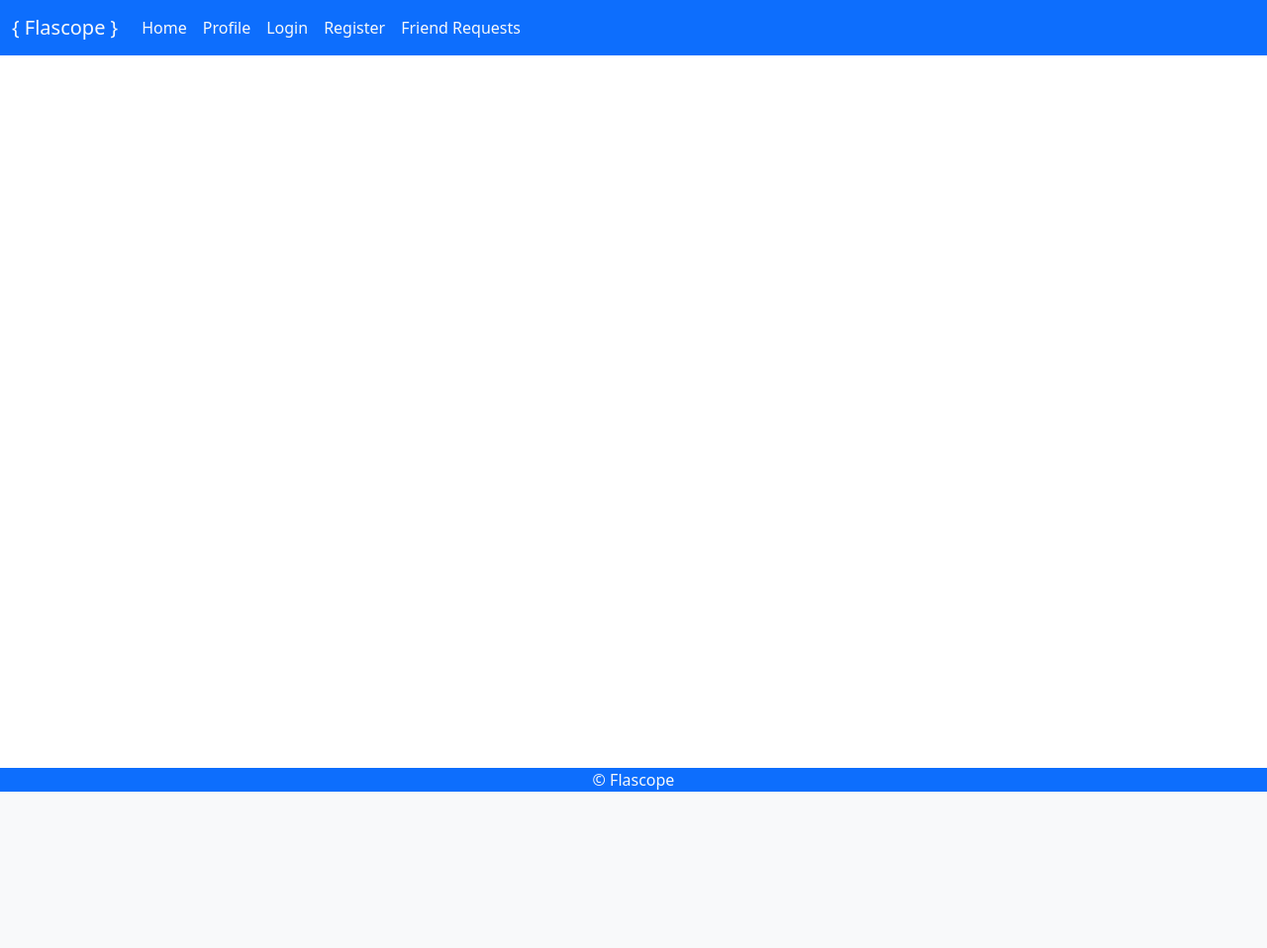
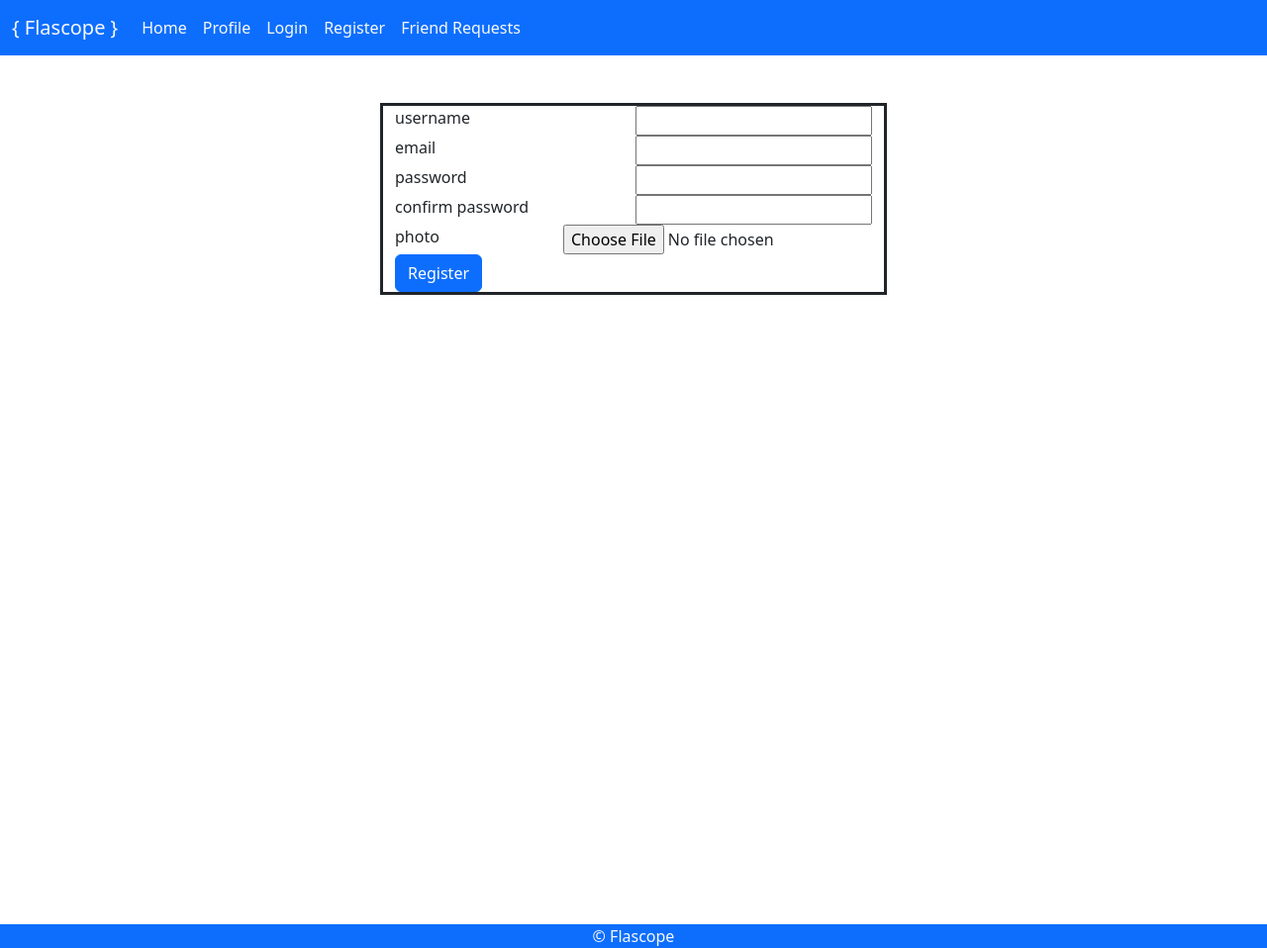
Before and after one commit to mahmoudramadan0040/Social-App, a Flask app: template flask_app/templates/login.html in a window 1280 px wide. Shown: the whole page at 99% size. Before the commit the page ends 800 px from the top, so only its background shows below. Run offline with Flask 3, Linux system fonts and the light colour scheme; the template is opened without the code that fills it: values that come from a table or form of the project are taken from there, others are empty; some libraries are stand-ins or nearby versions.

Commit message:
Make the registration and login forms

```diff
--- a/flask_app/forms.py
+++ b/flask_app/forms.py
@@ -1,6 +1,7 @@
 from flask_wtf import FlaskForm
-from wtforms import StringField,PasswordField,SubmitField,DateField,TextAreaField
-from wtforms.validators import DataRequired,length,Email,EqualTo
+from wtforms import StringField,PasswordField,SubmitField,DateField,TextAreaField,FileField,ValidationError
+from wtforms.validators import DataRequired,Length,Email,EqualTo
+from flask_app.models import User
 class PostFrom(FlaskForm):
     title = StringField(
         'title',
@@ -20,3 +21,68 @@ class PostFrom(FlaskForm):
     submit = SubmitField(
         'Save Post'
     )
+
+
+class Registration(FlaskForm):
+    username = StringField(
+        'username',
+        validators = [
+            DataRequired(),Length(min=5, max=50)
+        ]
+    )
+    email = StringField(
+        'email',
+        validators=[
+            DataRequired(),Email(),
+            Length(max = 120)
+        ]
+    )
+
+    password = PasswordField(
+        'password',
+        validators=[
+            DataRequired()
+        ]
+    )
+
+    confirm_password = PasswordField(
+        'confirm password',
+        validators=[
+            DataRequired(), EqualTo("password")
+        ]
+    )
+
+    photo = FileField(
+        'photo',
+        validators=[
+            DataRequired()
+        ]
+    )
+    submit = SubmitField(
+        'Register'
+    )
+
+    def validate_email(self,email):
+        email = User.query.filter_by(email = email).first()
+        if email:
+            raise ValidationError("This email already exists, Please choose another email")
+
+
+
+class LoginForm(FlaskForm):
+    email = StringField(
+        'Username',
+        validators=[
+            DataRequired(),
+            Email()
+        ]
+    )
+    password = PasswordField(
+        'Password',
+        validators=[
+            DataRequired()
+        ]
+    )
+    submit = SubmitField(
+        'Login'
+    )
--- a/flask_app/models.py
+++ b/flask_app/models.py
@@ -35,3 +35,4 @@ class Post(db.Model):
     content = db.Column(db.String(300))
     date_posted = db.Column(db.DateTime, nullable = False, default = datetime.now())
     user_id = db.Column(db.Integer, db.ForeignKey('user.id'), nullable=False)
+    privacy = db.Column(db.String(1), default = 0)
--- a/flask_app/static/styles.css
+++ b/flask_app/static/styles.css
@@ -1,9 +1,6 @@
 body {
   position: relative;
   min-height: 100vh;
-  display: flex;
-  flex-direction: column;
-  justify-content: space-between;
 }
 .footer {
   /* position: absolute;
@@ -25,3 +22,18 @@ form.profile-form {
   display: flex;
   flex-direction: column;
 }
+.main {
+  min-height: 100vh;
+}
+
+form.registration {
+  margin: auto;
+  border: solid;
+  min-width: fit-content;
+  width: 40vw;
+}
+
+div.flex {
+  display: flex;
+  justify-content: space-between;
+}
--- a/flask_app/templates/login.html
+++ b/flask_app/templates/login.html
@@ -1 +1,29 @@
 {% extends 'base.html' %}
+{% block content %}
+<form method="post" class="container mt-5 registration" >
+  {{ form.hidden_tag() }}
+  <div class="flex">
+    {{ form.username.label }}
+    {{ form.username }}
+  </div>
+  <div class="flex">
+    {{ form.email.label }}
+    {{ form.email }}
+  </div>
+  <div class="flex">
+    {{ form.password.label }}
+    {{ form.password }}
+  </div>
+  <div class="flex">
+    {{ form.confirm_password.label }}
+    {{ form.confirm_password }}
+  </div>
+  <div class="flex">
+    {{ form.photo.label }}
+    {{ form.photo }}
+  </div>
+  <div class="flex">
+    {{ form.submit(class='btn btn-primary') }}
+  </div>
+</form>
+{% endblock %}
```
Also changed, not shown: flask_app/routes.py (+14 -10 lines), flask_app/templates/posts/create.html (+0 -13 lines), flask_app/templates/profile.html (+8 -0 lines).
